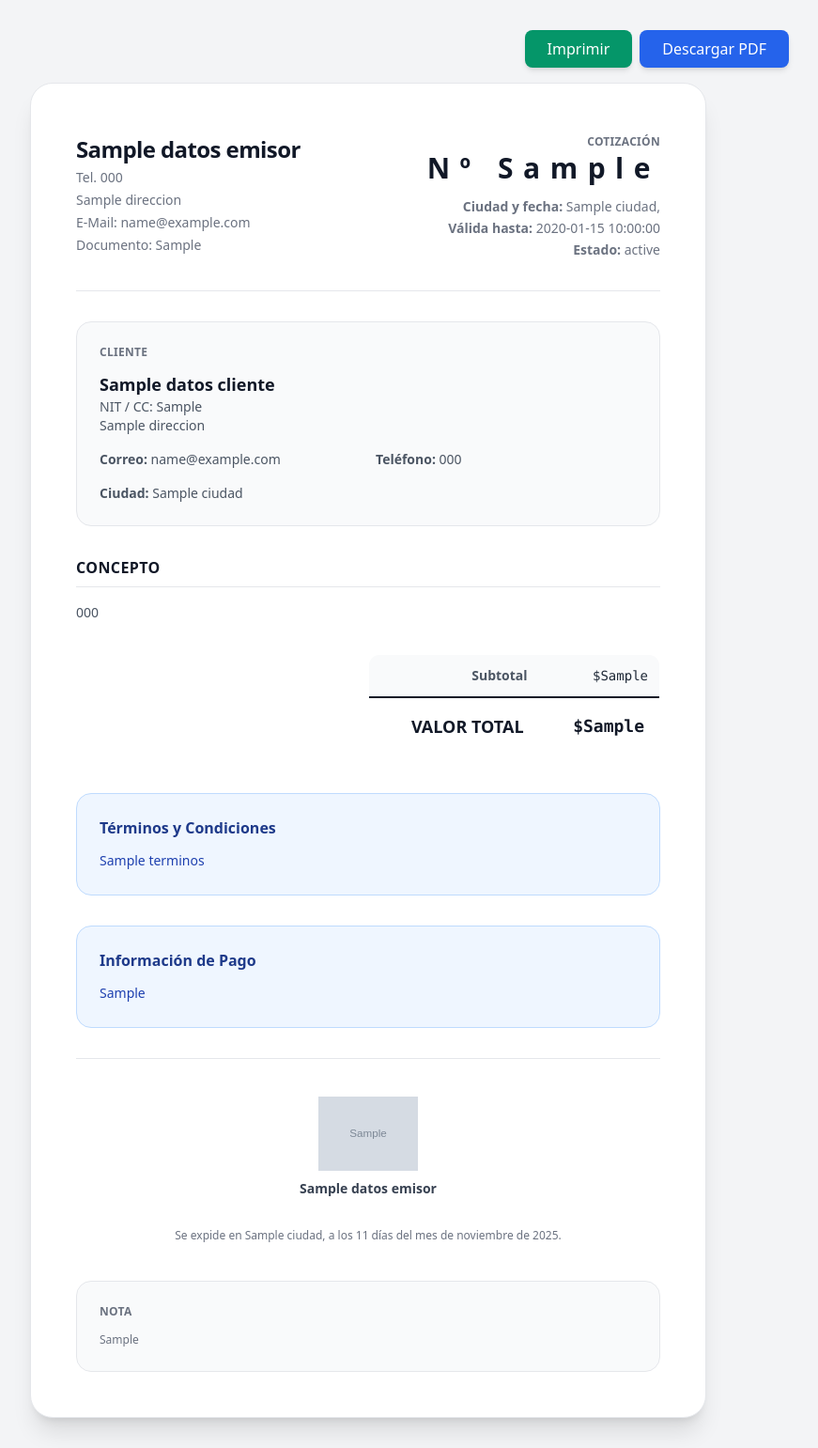
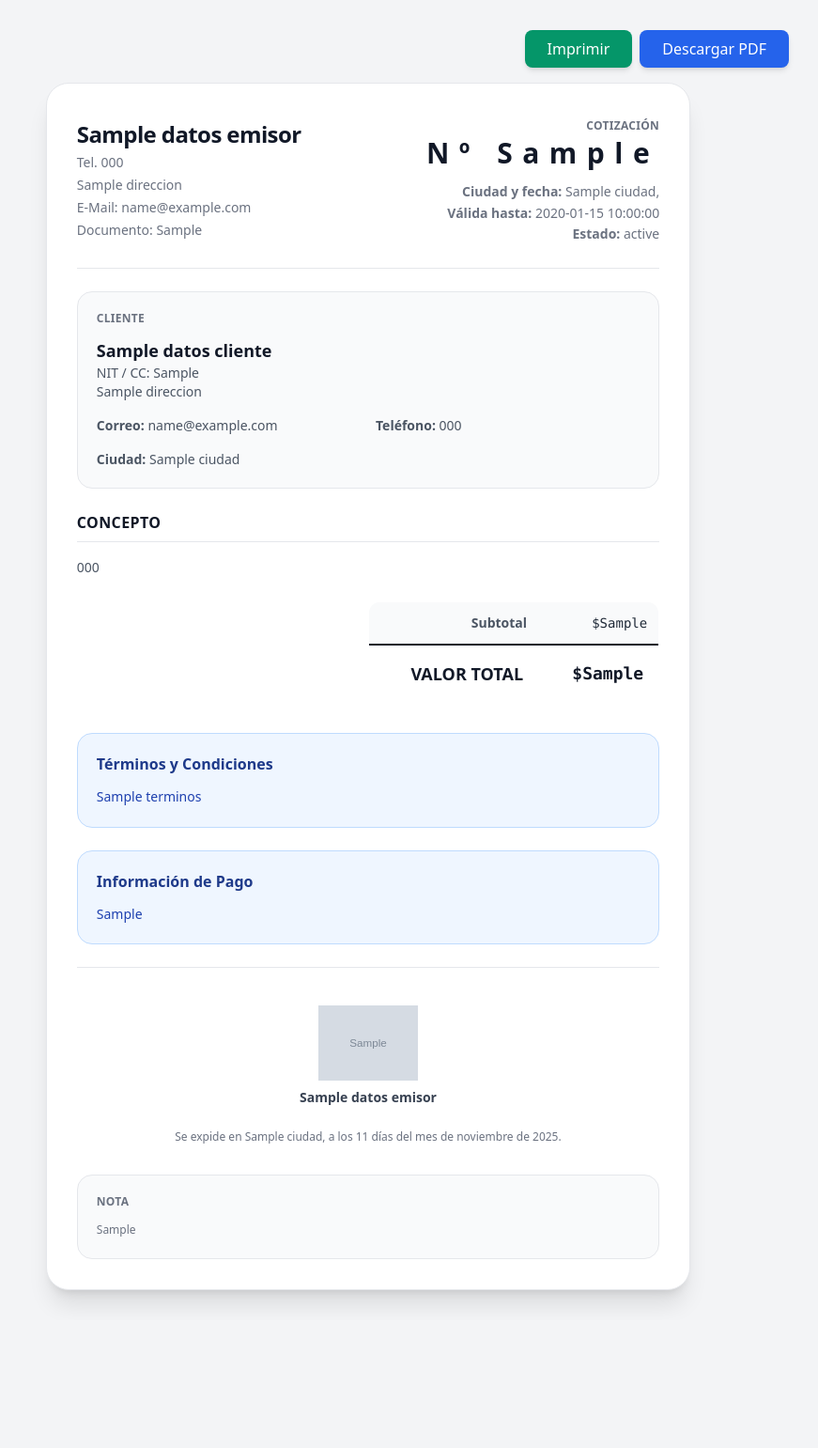
Before and after one commit to DanyTrax/collection, a PHP site: template vistas/cotizaciones/plantilla.php in a window 1280 px wide. Shown: the whole page at 94% size, without its empty margins (248-1119 px from the left). After the commit the page ends 1388 px from the top, so only its background shows below. Run offline with PHP 8.4, Linux system fonts and the light colour scheme; the template is opened without the code that fills it: most values are stand-ins (such as "Sample title", 1, 10 or a date in 2020); grey boxes marked "Sample" are stand-in pictures; data that the repository does not hold is empty; some libraries are stand-ins or nearby versions.

Commit message:
Ajustar dimensiones para una hoja carta

```diff
--- a/vistas/cotizaciones/plantilla.php
+++ b/vistas/cotizaciones/plantilla.php
@@ -30,10 +30,13 @@ $anioTexto = $fechaEmision->format('Y');
         }
         @page {
             size: Letter;
-            margin: 20mm;
+            margin: 15mm;
+        }
+        body {
+            background: #f1f5f9;
         }
         .page-wrapper {
-            width: 7.5in;
+            width: 7.15in;
             max-width: 100%;
         }
     </style>
@@ -44,9 +47,9 @@ $anioTexto = $fechaEmision->format('Y');
         <button onclick="descargarCotizacion()" class="bg-blue-600 text-white py-2 px-6 rounded-lg shadow-md hover:bg-blue-700 transition">Descargar PDF</button>
     </div>
 
-    <div id="area-cotizacion" class="page-wrapper mx-auto bg-white shadow-xl rounded-3xl overflow-hidden border border-gray-200">
-        <div class="p-8 md:p-12">
-            <header class="flex flex-col md:flex-row md:items-center md:justify-between gap-8 pb-8 border-b border-gray-200">
+    <div id="area-cotizacion" class="page-wrapper mx-auto bg-white shadow-xl rounded-3xl overflow-hidden border border-gray-200 text-[0.92rem] leading-relaxed">
+        <div class="p-6 md:p-8">
+            <header class="flex flex-col md:flex-row md:items-center md:justify-between gap-6 pb-6 border-b border-gray-200">
                 <div class="space-y-1">
                     <h2 class="text-2xl font-bold text-gray-900 tracking-tight"><?= htmlspecialchars($datosEmisor['NombreCompleto'] ?? '') ?></h2>
                     <?php if (!empty($datosEmisor['Telefono'])): ?>
@@ -77,7 +80,7 @@ $anioTexto = $fechaEmision->format('Y');
                 </div>
             </header>
 
-            <section class="mt-8 mb-8 bg-gray-50 border border-gray-200 rounded-2xl p-6">
+            <section class="mt-6 mb-6 bg-gray-50 border border-gray-200 rounded-2xl p-5">
                 <h3 class="text-xs font-semibold text-gray-500 uppercase tracking-wide mb-3">Cliente</h3>
                 <p class="text-lg font-semibold text-gray-900"><?= htmlspecialchars($datosCliente['NombreCliente'] ?? '') ?></p>
                 <?php if (!empty($datosCliente['NIT_CC'])): ?>
@@ -99,11 +102,11 @@ $anioTexto = $fechaEmision->format('Y');
                 </div>
             </section>
 
-            <section class="mb-10">
+            <section class="mb-8">
                 <h3 class="text-base font-semibold text-gray-900 uppercase tracking-wide mb-4 border-b border-gray-200 pb-2">Concepto</h3>
                 <p class="text-sm text-gray-600 leading-relaxed whitespace-pre-wrap"><?= nl2br(htmlspecialchars($cotizacion->concepto)) ?></p>
 
-                <div class="mt-8 flex justify-end">
+                <div class="mt-6 flex justify-end">
                     <table class="w-full md:w-1/2 text-right text-sm border border-gray-200 rounded-xl overflow-hidden">
                         <tbody>
                             <tr class="bg-gray-50 text-gray-600">
@@ -120,21 +123,21 @@ $anioTexto = $fechaEmision->format('Y');
             </section>
 
             <?php if (!empty($cotizacion->terminos)): ?>
-                <section class="bg-blue-50 border border-blue-200 rounded-2xl p-6 mb-8">
+                <section class="bg-blue-50 border border-blue-200 rounded-2xl p-5 mb-6">
                     <h4 class="text-base font-semibold text-blue-900 mb-3">Términos y Condiciones</h4>
                     <p class="text-sm text-blue-800 leading-relaxed whitespace-pre-wrap"><?= nl2br(htmlspecialchars($cotizacion->terminos)) ?></p>
                 </section>
             <?php endif; ?>
 
             <?php if (!empty($datosEmisor['InformacionBancaria'])): ?>
-                <section class="bg-blue-50 border border-blue-200 rounded-2xl p-6 mb-8">
+                <section class="bg-blue-50 border border-blue-200 rounded-2xl p-5 mb-6">
                     <h4 class="text-base font-semibold text-blue-900 mb-3">Información de Pago</h4>
                     <p class="text-sm text-blue-800 leading-relaxed whitespace-pre-wrap"><?= nl2br(htmlspecialchars($datosEmisor['InformacionBancaria'])) ?></p>
                 </section>
             <?php endif; ?>
 
             <footer class="pt-10 border-t border-gray-200">
-                <div class="mb-8 text-center">
+                <div class="mb-6 text-center">
                     <?php if (!empty($datosEmisor['FirmaImagenURL'])): ?>
                         <img src="<?= htmlspecialchars($datosEmisor['FirmaImagenURL']) ?>" alt="Firma" class="h-20 mx-auto mb-2 object-contain">
                     <?php else: ?>
@@ -148,7 +151,7 @@ $anioTexto = $fechaEmision->format('Y');
             </footer>
 
             <?php if (!empty($datosEmisor['NotaLegal'])): ?>
-                <section class="mt-10 bg-gray-50 border border-gray-200 rounded-2xl p-6">
+                <section class="mt-8 bg-gray-50 border border-gray-200 rounded-2xl p-5">
                     <h4 class="text-xs font-semibold text-gray-500 uppercase tracking-wide mb-3">Nota</h4>
                     <p class="text-xs text-gray-500 leading-relaxed whitespace-pre-wrap"><?= nl2br(htmlspecialchars($datosEmisor['NotaLegal'])) ?></p>
                 </section>
@@ -176,7 +179,7 @@ $anioTexto = $fechaEmision->format('Y');
                 return;
             }
             html2pdf(elemento, {
-                margin: 20,
+                margin: 10,
                 filename: 'cotizacion-<?= htmlspecialchars($cotizacion->numeroCotizacion) ?>.pdf',
                 image: { type: 'jpeg', quality: 0.98 },
                 html2canvas: { scale: 2, useCORS: true },
```
Also changed, not shown: vistas/cuentas/plantilla.php (+15 -12 lines).
